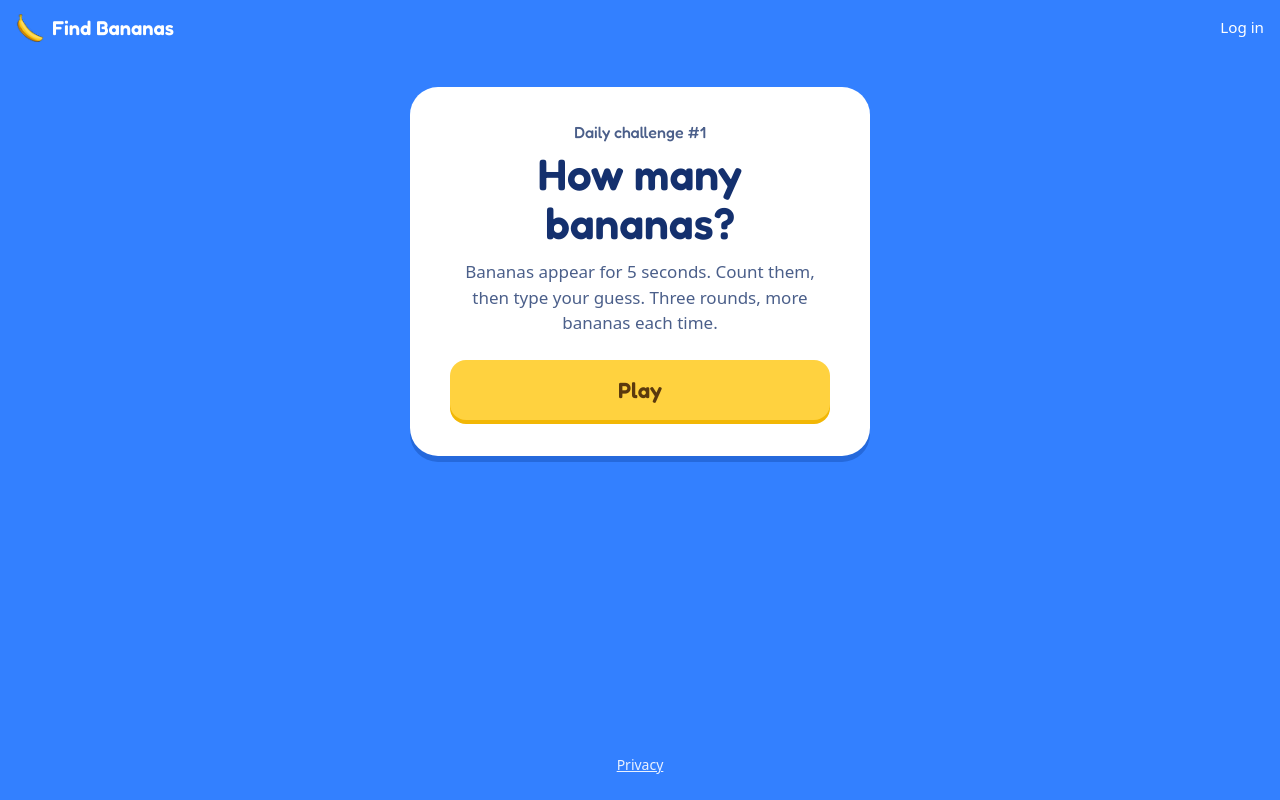
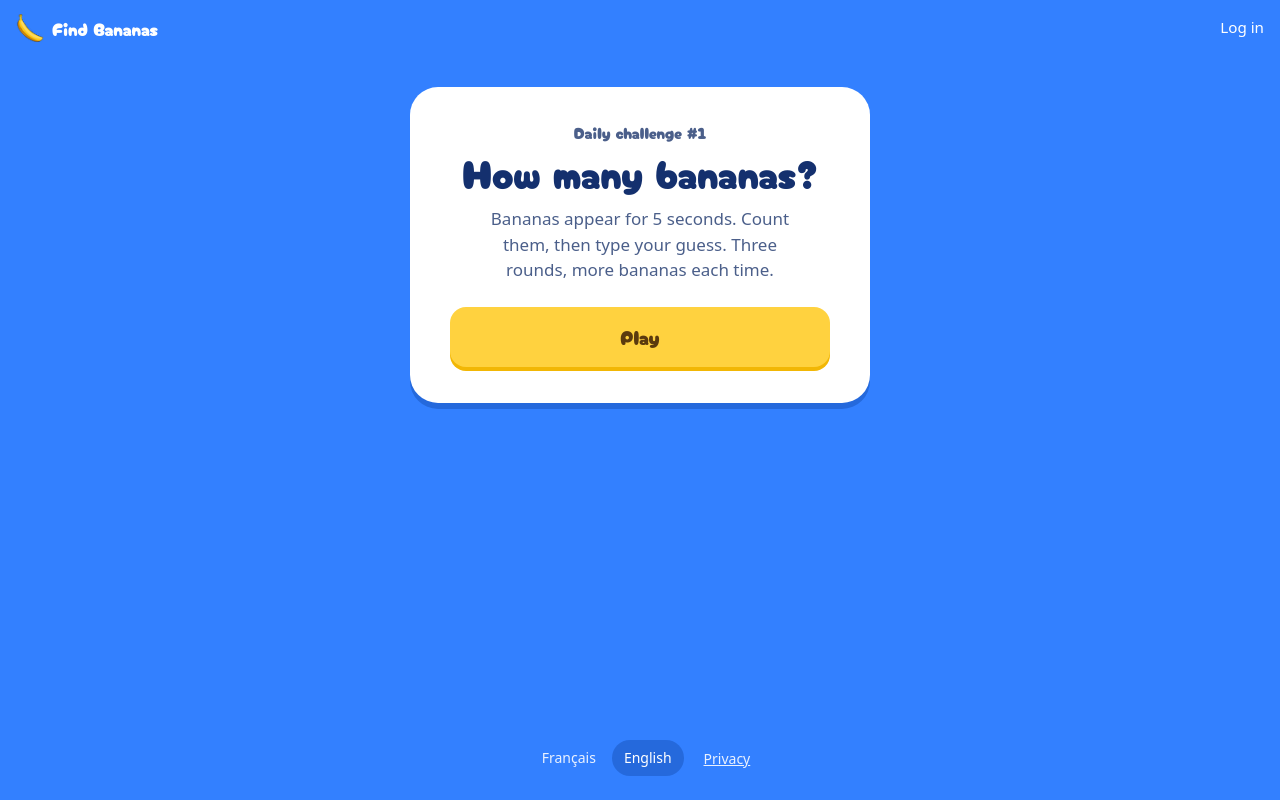
Before and after one commit to Tomzer42/django-find-bananas, a Django app: page / in a window 1280 px wide. Run offline with Django 3.2, Linux system fonts and the light colour scheme; data comes from the database, SQL or seed files in the repository; data that the repository does not hold is empty; parts of the project's set-up code (start-up, migrations or seed data) failed here and were passed over.

Commit message:
French translation with automatic language detection; Cherry Bomb One font
- French and English: browser language detected (French browsers get French,
  others English), footer switch remembered in a cookie. 125 strings
  translated, compiled .mo committed; Django's own messages already French.
- Cherry Bomb One (Satsuyako, OFL) replaces Fredoka: Latin subset, 26 KB,
  self-hosted, single weight so no faux bold; sizes retuned for its width.
- Balanced line wrapping on headings; bilingual 500 page; 5 new tests.

Co-Authored-By: Claude Opus 5.5 <noreply@anthropic.com>
Claude-Session: https://claude.ai/code/session_011D2oR7UUpB13ik49GtDQeH

```diff
--- a/django_project/urls.py
+++ b/django_project/urls.py
@@ -4,5 +4,6 @@ from django.urls import include, path
 urlpatterns = [
     path("admin/", admin.site.urls),
     path("account/", include("accounts.urls")),
+    path("i18n/", include("django.conf.urls.i18n")),
     path("", include("find_bananas.urls")),
 ]
--- a/find_bananas/context_processors.py
+++ b/find_bananas/context_processors.py
@@ -5,4 +5,7 @@ def site(request):
     return {
         "SITE_URL": settings.SITE_URL,
         "GA_MEASUREMENT_ID": settings.GA_MEASUREMENT_ID,
+        # Names as written in settings (each in its own language), not
+        # translated like {% get_available_languages %} would.
+        "SITE_LANGUAGES": settings.LANGUAGES,
     }
--- a/find_bananas/static/find_bananas/fonts/OFL.txt
+++ b/find_bananas/static/find_bananas/fonts/OFL.txt
@@ -1,4 +1,4 @@
-Copyright 2016 The Fredoka Project Authors (https://github.com/hafontia/Fredoka-One)
+Copyright 2019 The Cherry Bomb Project Authors (https://github.com/satsuyako/CherryBomb)
 
 This Font Software is licensed under the SIL Open Font License, Version 1.1.
 This license is copied below, and is also available with a FAQ at:
--- a/find_bananas/static/find_bananas/main.css
+++ b/find_bananas/static/find_bananas/main.css
@@ -1,9 +1,11 @@
 /* Find Bananas — one blue sky, one white card, bananas in yellow. */
 
+/* Cherry Bomb One by Satsuyako, SIL Open Font License (see fonts/OFL.txt).
+   Latin subset, one weight: never ask the browser for a fake bold. */
 @font-face {
-  font-family: "Fredoka";
-  src: url("fonts/fredoka-latin.woff") format("woff");
-  font-weight: 400 700;
+  font-family: "Cherry Bomb One";
+  src: url("fonts/cherrybombone-regular.woff") format("woff");
+  font-weight: 400;
   font-display: swap;
 }
 
@@ -19,7 +21,7 @@
   --muted: #4b5f8a;
   --danger: #b42318;
 
-  --font-display: "Fredoka", ui-rounded, "Arial Rounded MT Bold", system-ui, sans-serif;
+  --font-display: "Cherry Bomb One", ui-rounded, "Arial Rounded MT Bold", system-ui, sans-serif;
   --font-body: system-ui, -apple-system, "Segoe UI", Roboto, sans-serif;
 
   --radius-card: 28px;
@@ -78,7 +80,7 @@ a {
   gap: 8px;
   color: var(--paper);
   text-decoration: none;
-  font: 600 1.25rem/1 var(--font-display);
+  font: 400 1.125rem/1 var(--font-display);
 }
 
 .topnav {
@@ -116,9 +118,39 @@ a {
   text-align: center;
 }
 
+.footer {
+  display: flex;
+  flex-wrap: wrap;
+  align-items: center;
+  justify-content: center;
+  gap: 8px 20px;
+}
+
 .footer a {
   color: var(--mist);
   font-size: 0.875rem;
+}
+
+.lang {
+  display: flex;
+  gap: 4px;
+  margin: 0;
+}
+
+.lang button {
+  min-height: 36px;
+  padding: 6px 12px;
+  border: 0;
+  border-radius: 999px;
+  background: transparent;
+  color: var(--mist);
+  font: 500 0.875rem/1 var(--font-body);
+  cursor: pointer;
+}
+
+.lang button[aria-current="true"] {
+  background: var(--sky-deep);
+  color: var(--paper);
 }
 
 /* --- Page & card -------------------------------------------------------- */
@@ -149,15 +181,24 @@ a {
 }
 
 h1,
+h2,
+.lead,
+.ranking,
+.guess label,
+.reveal-gap {
+  text-wrap: balance;
+}
+
+h1,
 h2 {
   font-family: var(--font-display);
-  font-weight: 600;
+  font-weight: 400;
   line-height: 1.1;
   margin: 0 0 12px;
 }
 
 h1 {
-  font-size: clamp(2.25rem, 9vw, 2.75rem);
+  font-size: clamp(2rem, 8.5vw, 2.5rem);
 }
 
 h2 {
@@ -173,7 +214,7 @@ h2 {
 .edition {
   margin: 0 0 8px;
   color: var(--muted);
-  font: 500 1rem/1.2 var(--font-display);
+  font: 400 1rem/1.2 var(--font-display);
 }
 
 .flash {
@@ -198,7 +239,8 @@ h2 {
   padding: 12px 22px;
   border: 0;
   border-radius: var(--radius-control);
-  font: 600 1.0625rem/1 var(--font-display);
+  font: 400 1rem/1 var(--font-display);
+  letter-spacing: 0.01em;
   text-decoration: none;
   cursor: pointer;
   touch-action: manipulation;
@@ -229,7 +271,7 @@ h2 {
 .btn-big {
   width: 100%;
   min-height: 60px;
-  font-size: 1.375rem;
+  font-size: 1.25rem;
 }
 
 /* --- Game --------------------------------------------------------------- */
@@ -255,7 +297,7 @@ h2 {
   border-radius: 50%;
   background: var(--mist);
   color: var(--muted);
-  font: 600 0.95rem/1 var(--font-display);
+  font: 400 0.95rem/1 var(--font-display);
 }
 
 .progress li.current {
@@ -330,7 +372,7 @@ h2 {
 }
 
 .guess label {
-  font: 600 1.5rem/1.2 var(--font-display);
+  font: 400 1.375rem/1.25 var(--font-display);
 }
 
 .guess input {
@@ -338,7 +380,7 @@ h2 {
   padding: 14px 16px;
   border: 3px solid var(--mist);
   border-radius: var(--radius-control);
-  font: 600 2.5rem/1 var(--font-display);
+  font: 400 2.5rem/1 var(--font-display);
   text-align: center;
   color: var(--night);
   -moz-appearance: textfield;
@@ -372,7 +414,7 @@ h2 {
 
 .reveal-gap {
   margin: 0 0 20px;
-  font: 600 2.5rem/1.1 var(--font-display);
+  font: 400 2.25rem/1.1 var(--font-display);
 }
 
 .reveal-gap.is-exact {
@@ -402,7 +444,7 @@ h2 {
 
 .reveal-facts dd {
   margin: 4px 0 0;
-  font: 600 2rem/1 var(--font-display);
+  font: 400 2rem/1 var(--font-display);
 }
 
 /* The result stamp: the one loud moment of the game. */
@@ -424,14 +466,14 @@ h2 {
 }
 
 .stamp-score {
-  font: 700 clamp(4.5rem, 24vw, 6rem)/0.95 var(--font-display);
+  font: 400 clamp(4.25rem, 22vw, 5.5rem)/1 var(--font-display);
   font-variant-numeric: tabular-nums;
 }
 
 .stamp-label {
-  max-width: 150px;
+  max-width: 170px;
   text-align: center;
-  font: 500 1.0625rem/1.15 var(--font-display);
+  font: 400 0.875rem/1.2 var(--font-display);
 }
 
 @keyframes stamp-in {
@@ -447,7 +489,7 @@ h2 {
 
 .ranking {
   margin: 0 0 20px;
-  font: 600 1.375rem/1.3 var(--font-display);
+  font: 400 1.1875rem/1.35 var(--font-display);
 }
 
 .ranking.is-pending {
@@ -588,7 +630,7 @@ h2 {
 
 .stats dd {
   margin: 4px 0 0;
-  font: 600 1.75rem/1 var(--font-display);
+  font: 400 1.75rem/1 var(--font-display);
 }
 
 .history-table {
--- a/find_bananas/templates/500.html
+++ b/find_bananas/templates/500.html
@@ -9,6 +9,7 @@
     div { background: #fff; border-radius: 28px; padding: 28px 24px; max-width: 460px; }
     h1 { margin: 0 0 12px; font-size: 1.75rem; }
     a { color: #2569dc; }
+    hr { border: 0; border-top: 1px solid #eaf1ff; margin: 20px 0; }
   </style>
 </head>
 <body>
@@ -16,6 +17,10 @@
     <h1>The game hit a problem</h1>
     <p>Try again in a minute: your progress is saved.</p>
     <p><a href="/">Reload the game</a></p>
+    <hr>
+    <h1 lang="fr">Le jeu a rencontré un problème</h1>
+    <p lang="fr">Réessaie dans une minute&nbsp;: ta progression est enregistrée.</p>
+    <p lang="fr"><a href="/">Recharger le jeu</a></p>
   </div>
 </body>
 </html>
--- a/find_bananas/templates/find_bananas/base.html
+++ b/find_bananas/templates/find_bananas/base.html
@@ -19,7 +19,7 @@
   <link rel="icon" href="{% static 'find_bananas/brand/la-bananas.ico' %}" sizes="any">
   <link rel="icon" type="image/png" sizes="32x32" href="{% static 'find_bananas/brand/la-bananas_32x32.png' %}">
   <link rel="apple-touch-icon" href="{% static 'find_bananas/brand/la-bananas-apple-touch-icon.png' %}">
-  <link rel="preload" href="{% static 'find_bananas/fonts/fredoka-latin.woff' %}" as="font" type="font/woff" crossorigin>
+  <link rel="preload" href="{% static 'find_bananas/fonts/cherrybombone-regular.woff' %}" as="font" type="font/woff" crossorigin>
   <link rel="stylesheet" href="{% static 'find_bananas/main.css' %}">
   {% block head %}{% endblock %}
 </head>
@@ -52,6 +52,14 @@
   </main>
 
   <footer class="footer">
+    <form class="lang" action="{% url 'set_language' %}" method="post">
+      {% csrf_token %}
+      <input type="hidden" name="next" value="{{ request.get_full_path }}">
+      {% for code, name in SITE_LANGUAGES %}
+        <button type="submit" name="language" value="{{ code }}" lang="{{ code }}"
+                {% if code == LANGUAGE_CODE %}aria-current="true"{% endif %}>{{ name }}</button>
+      {% endfor %}
+    </form>
     <a href="{% url 'privacy' %}">{% translate 'Privacy' %}</a>
   </footer>
 
```
Also changed, not shown: django_project/settings.py (+8 -5 lines), docs/ARCHITECTURE.md (+7 -3 lines), find_bananas/tests/test_i18n.py (added, +46 -0 lines), README.md, find_bananas/static/find_bananas/fonts/cherrybombone-regular.woff (added), find_bananas/static/find_bananas/fonts/fredoka-latin.woff (deleted), locale/fr/LC_MESSAGES/django.po (added), 1 other file.
